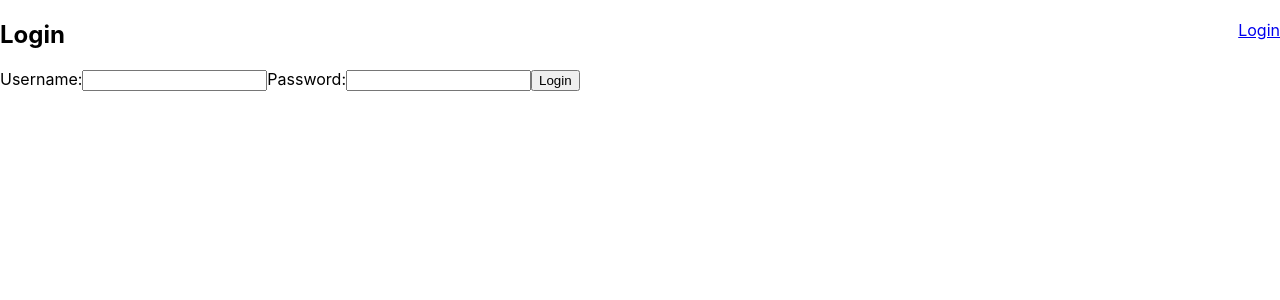
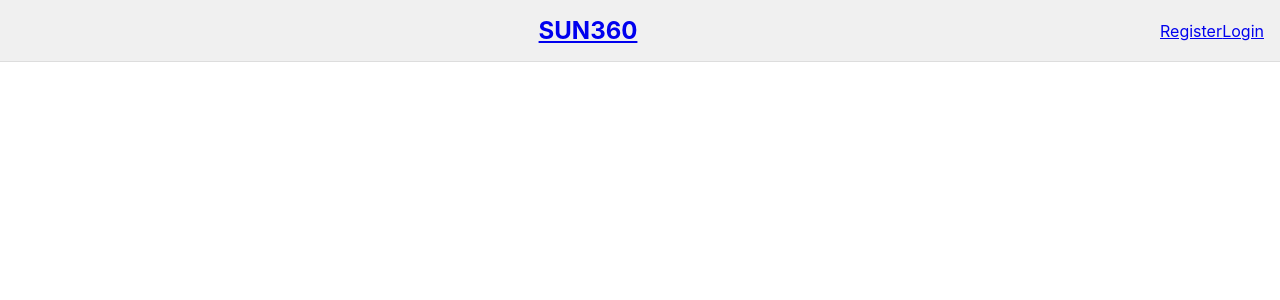
Before and after one commit to RPasquale/sun360, a React (Create React App) app in the folder frontend/: page / in a window 1280 px wide. Before the commit this address led to /login. Shown: the top 300 px of the page. Built offline with nearby package versions, Linux system fonts and the light colour scheme.

Commit message:
fixing register

```diff
--- a/frontend/src/App.js
+++ b/frontend/src/App.js
@@ -29,7 +29,7 @@ function App() {
         <div className="app-container">
           <Navbar />
           <Routes> {/* Updated from Switch to Routes */}
-            <Route path="/" element={<HomePage />} />
+            <Route path="/home" element={<HomePage />} />
             <Route path="/login" element={<LoginPage />} />
             <Route path="/register" element={<RegisterPage />} />
           </Routes>
--- /dev/null
+++ b/frontend/src/components/Navbar.css
@@ -0,0 +1,23 @@
+/* navbar.css */
+.navbar {
+    display: flex; /* Allow for proper layout */
+    justify-content: space-between; /* Distribute elements */
+    align-items: center; /* Vertical alignment */
+    padding: 1rem; /* Add some padding */
+    background-color: #f0f0f0; /* Example background color */
+    border-bottom: 1px solid #ddd; /* Optional border */
+}
+
+.navbar-center {
+    flex: 1; /* Make center element take up available space */
+    text-align: center;
+}
+
+.brand-logo {
+    font-size: 1.5rem;
+    font-weight: bold;
+}
+
+.navbar-right {
+  /* Add any specific styling for the right side of the navbar */
+}
--- a/frontend/src/components/Navbar.js
+++ b/frontend/src/components/Navbar.js
@@ -3,6 +3,7 @@
 import React, { useContext } from 'react';
 import { Link } from 'react-router-dom'; // Assuming you're using React Router
 import UserContext from './UserContext';
+import './Navbar.css';
 
 function Navbar() {
   const { isLoggedIn, setIsLoggedIn } = useContext(UserContext);
@@ -13,13 +14,18 @@ function Navbar() {
   };
 
   return (
-    <nav>
-      {/* Your app name/logo */}
-      <div style={{ float: 'right' }}>
+    <nav className="navbar">  {/* Apply 'navbar' class here */}
+        <div className="navbar-center">
+            <Link to="/" className="brand-logo">SUN360</Link>
+        </div>
+        <div className="navbar-right">
             {isLoggedIn ? (
                 <button onClick={handleLogout}>Logout</button>
             ) : (
+                <>
+                    <Link to="/register">Register</Link>
                     <Link to="/login">Login</Link>
+                </>
             )}
         </div>
     </nav>
--- a/frontend/src/components/RegisterPage.js
+++ b/frontend/src/components/RegisterPage.js
@@ -12,7 +12,7 @@ function RegisterPage() {
   const [error, setError] = useState(null);
 
   // Correctly using useContext at the component level
-  const { login } = useContext(UserContext); // Destructure login method here
+  const { register } = useContext(UserContext); // Update to new name
 
   const handleSubmit = async (e) => {
     e.preventDefault();
@@ -24,7 +24,7 @@ function RegisterPage() {
     }
 
     try {
-      const response = await fetch('/users', { // Replace '/users' with your actual registration route
+      const response = await fetch('http://127.0.0.1:5000/users', {
         method: 'POST',
         headers: { 'Content-Type': 'application/json' },
         body: JSON.stringify({
@@ -32,21 +32,25 @@ function RegisterPage() {
           email,
           password,
           location,
-          skin_type: skinType, // Assuming you have skin_type in your backend model
+          skin_type: skinType,
           gender,
         }),
       });
-      if (!response.ok) {
+
+      console.log("Response:", response); // Log the entire response
+
+
+      if (response.ok) { // 'if' statement on next line
+        const userData = await response.json();
+        await register(username, password);
+        window.location.href = '/';
+      } else {
         const errorData = await response.json();
         throw new Error(errorData.message || 'Registration failed');
       }
-
-      const userData = await response.json(); // Assuming backend sends user data
-      await login(username, password); // Log the user in using destructured login method
-      window.location.href = '/'; // Redirect on success
-
     } catch (error) {
-      setError(error.message);
+      console.error('Registration Error:', error);
+      setError('Registration failed. Please try again.');
     }
   };
 
```
Also changed, not shown: 1 other file (tests, documents, lock files or other folders). Lines whose indentation alone changed are shown as unchanged.
